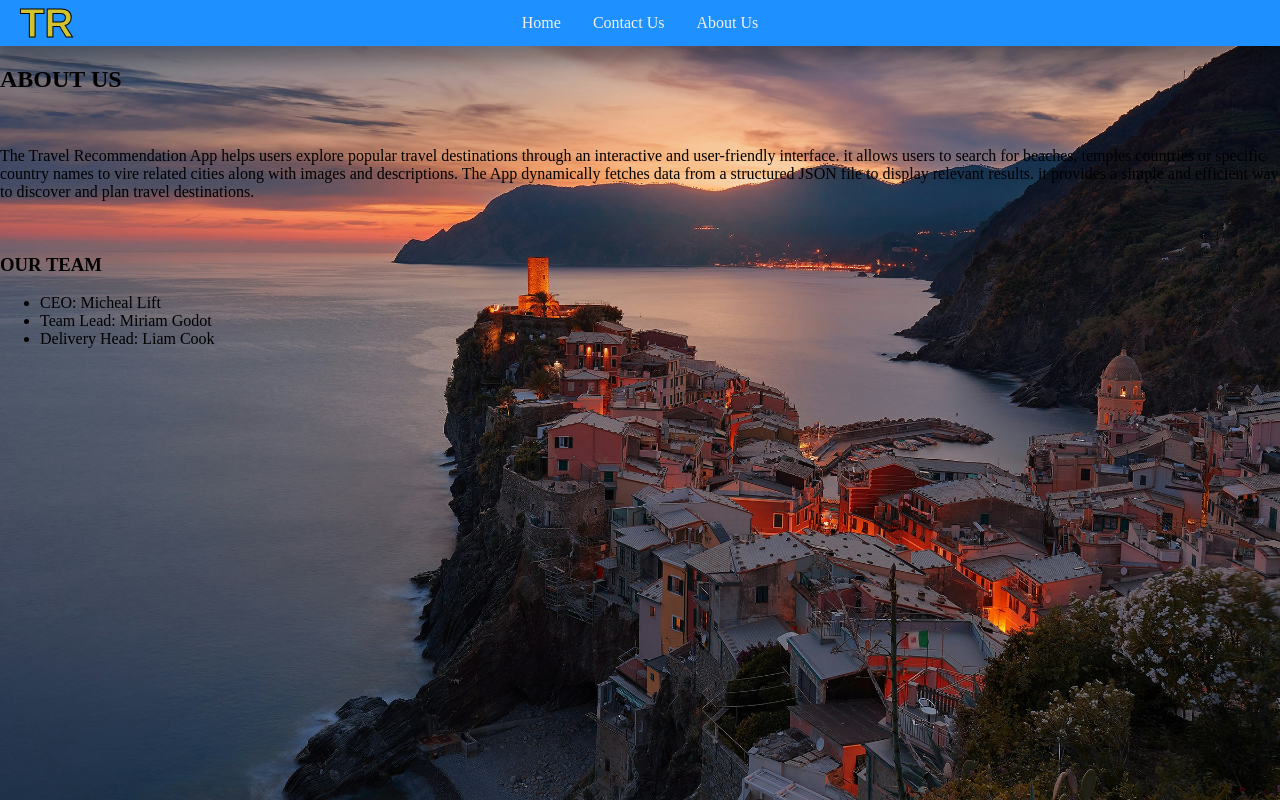
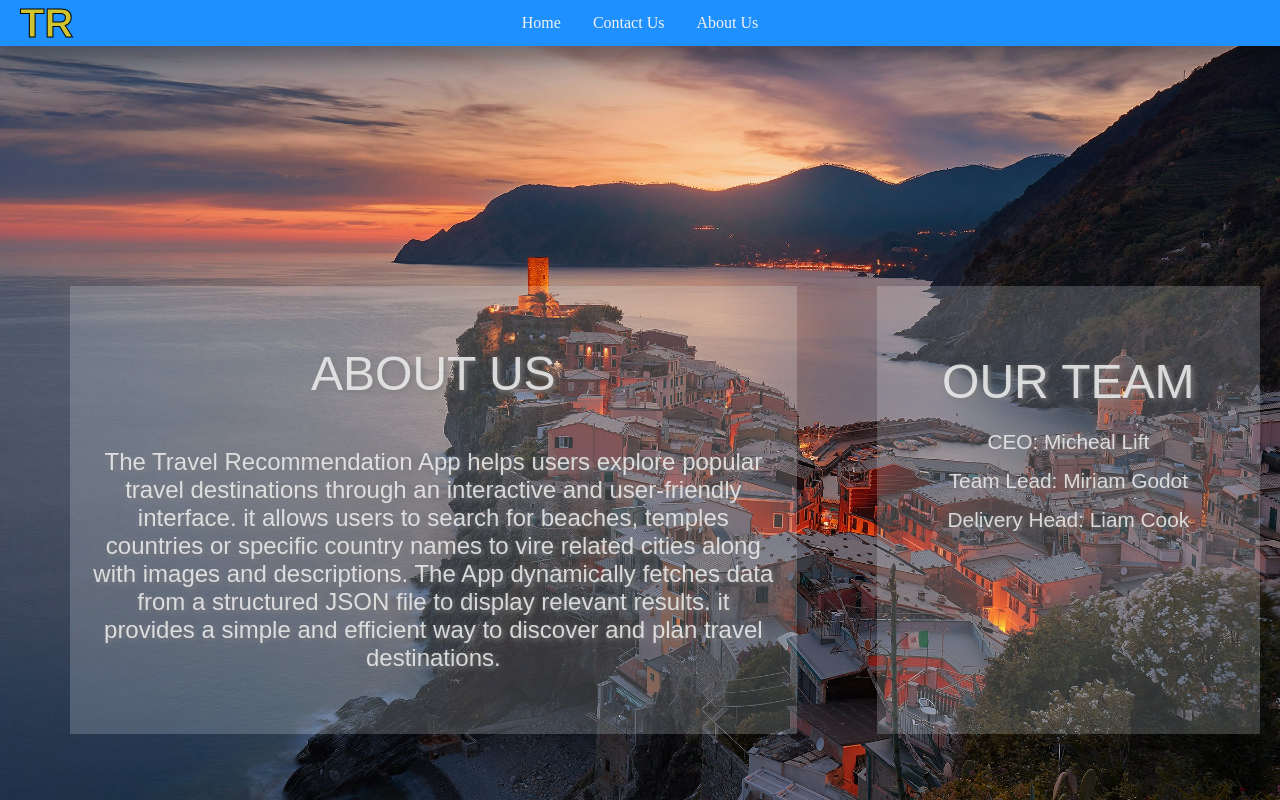
Before and after one commit to Quit108/travel_recommendation, a plain HTML site: page about.html in a window 1280 px wide. Drawn offline with Linux system fonts and the light colour scheme.

Commit message:
added styling to about page

```diff
--- a/about.html
+++ b/about.html
@@ -16,6 +16,8 @@
         <div style="flex:1">
         </div>
     </nav>
+    <div class="aboutContainer">
+        <div class="aboutInfo">
             <h2>ABOUT US</h2></br>
             <p>The Travel Recommendation App helps users explore popular travel destinations
                 through an interactive and user-friendly interface. it allows users to search
@@ -24,12 +26,16 @@
                 JSON file to display relevant results. it provides a simple and efficient way to discover
                 and plan travel destinations.
             </p></br>
+        </div>
+        <div class="teamDiv">
             <h3>OUR TEAM</h3>
             <ul>
                 <li>CEO: Micheal Lift</li>
                 <li>Team Lead: Miriam Godot</li>
                 <li>Delivery Head: Liam Cook</li>
             </ul>
+        </div>
+    </div>
 <script src="./travel_recommendation.js"></script>
 </body>
 </html>
--- a/styles.css
+++ b/styles.css
@@ -206,3 +206,78 @@ label {
 #contactBtn:active {
     transform: translateY(0);
 }
+
+.aboutContainer {
+    display: flex;
+    justify-content: center;
+    align-items: stretch;
+    gap: 30px;
+    padding: 20px;
+    margin-top: 110px;
+}
+
+.aboutInfo {
+    flex: 2;
+    display: block;
+    width: 50%;
+    margin-top: 110px;
+    margin-left: 50px;
+    padding: 20px;
+    border-width: 4px;
+    border-color: rgb(30,144,255,40%);
+    background-color: rgb(240,248,255,20%);
+    color: rgb(240,240,240,85%);
+}
+
+.aboutInfo h2 {
+    text-align: center;
+    text-shadow: 2px 2px 5px grey;
+    font-size: 300%;
+    font-family: Arial;
+    font-weight: 500;
+    margin-bottom: 5px;
+}
+
+.aboutInfo p {
+    text-align: center;
+    text-shadow: 2px 2px 5px grey;
+    font-size: 150%;
+    font-family: Arial;
+    font-weight: 300;
+}
+
+.teamDiv {
+    flex: 1;
+    display: block;
+    width: 50%;
+    margin-top: 110px;
+    margin-left: 50px;
+    padding: 20px;
+    border-width: 4px;
+    border-color: rgb(30,144,255,40%);
+    background-color: rgb(240,248,255,20%);
+    color: rgb(240,240,240,85%);
+    justify-content: center;
+}
+
+.teamDiv h3 {
+    text-align: center;
+    text-shadow: 2px 2px 5px grey;
+    font-size: 300%;
+    font-family: Arial;
+    font-weight: 500;
+    margin-bottom: 5px;
+}
+
+.teamDiv ul {
+    list-style-type: none;
+    padding: 0;
+    font-family: Arial;
+    font-size: 130%;
+    text-align: center;
+}
+
+.teamDiv li {
+    margin-bottom: 15px;
+    text-shadow: 2px 2px 5px grey;
+}
```
Lines whose indentation alone changed are shown as unchanged.
